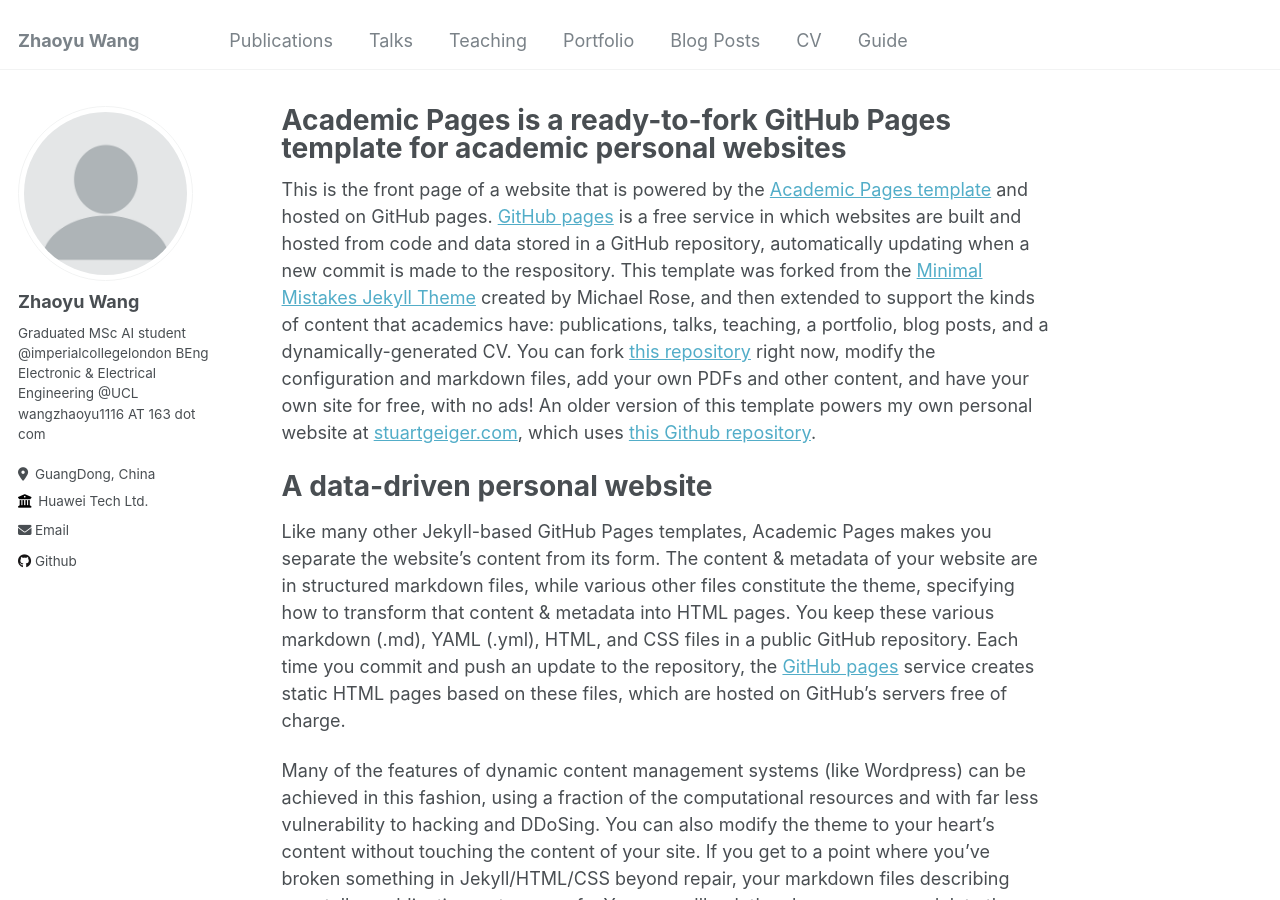
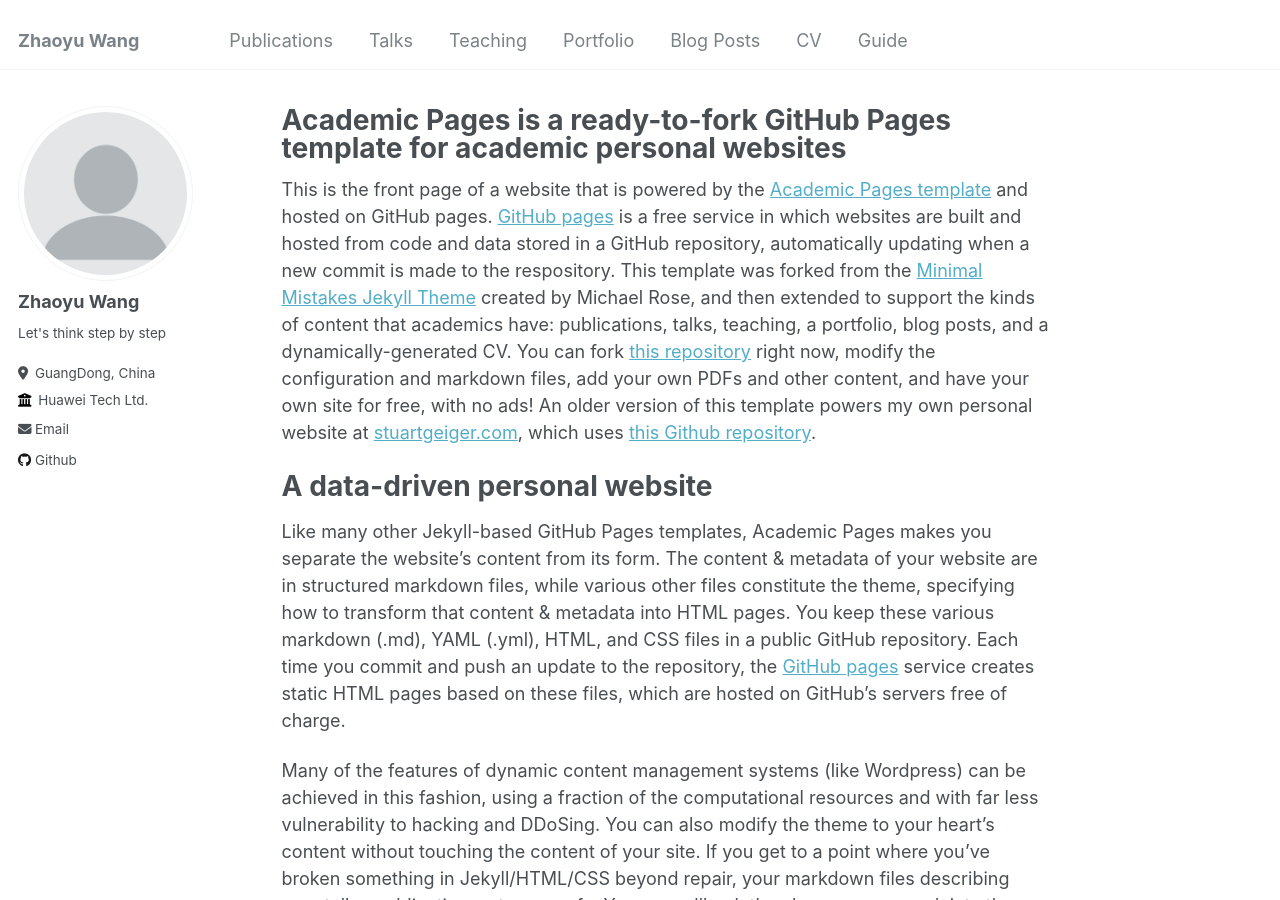
Before and after one commit to ZhaoyuWang1/ZhaoyuWang1.github.io, a Jekyll site: the page built from _pages/about.md, in a window 1280 px wide and 900 px high. Built offline with Jekyll 4.4.1, drawn with Linux system fonts in a browser that asks for light colours.

Commit message:
Update _config.yml

```diff
--- a/_config.yml
+++ b/_config.yml
@@ -24,7 +24,7 @@
   avatar           : "profile.png"
   name             : "Zhaoyu Wang"
   pronouns         : # example: "she/her"
-  bio              : "Graduated MSc AI student @imperialcollegelondon \n BEng Electronic & Electrical Engineering @UCL \n wangzhaoyu1116 AT 163 dot com"
+  bio              : "Let's think step by step"
   location         : "GuangDong, China"
   employer         : "Huawei Tech Ltd."
   uri              : # URL
```
